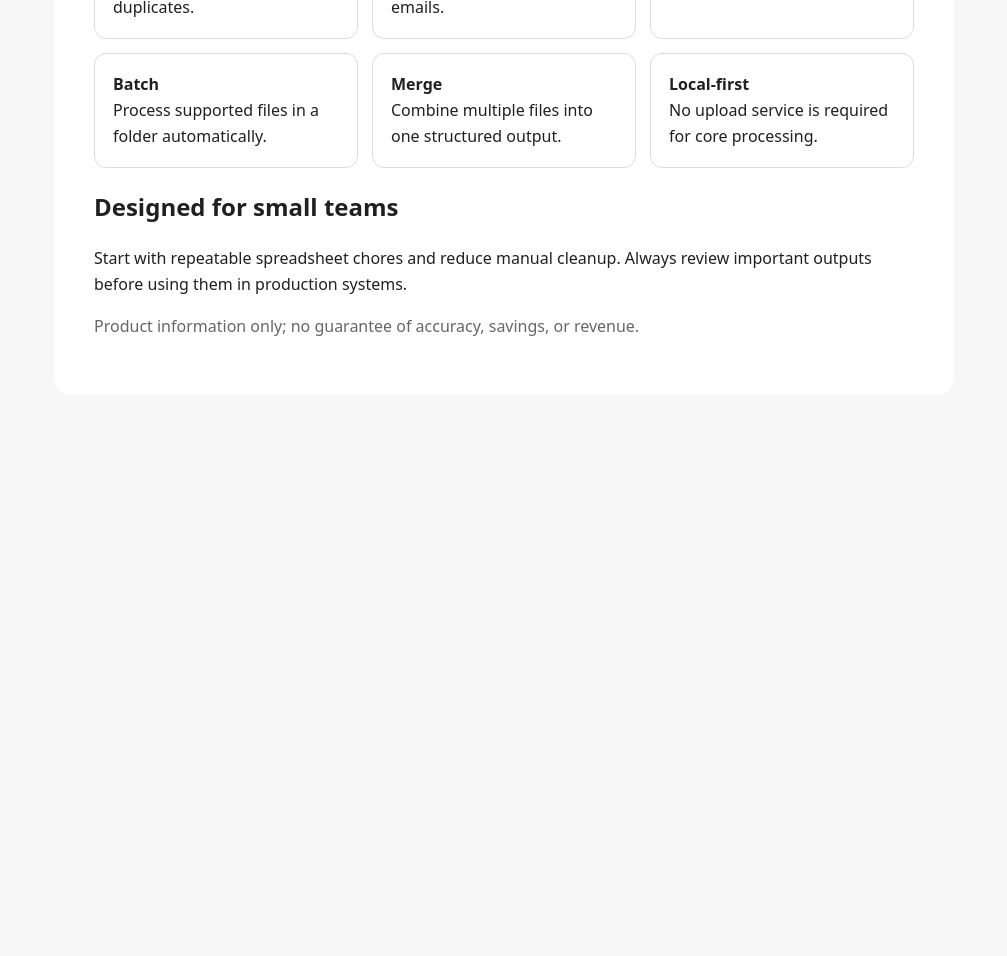
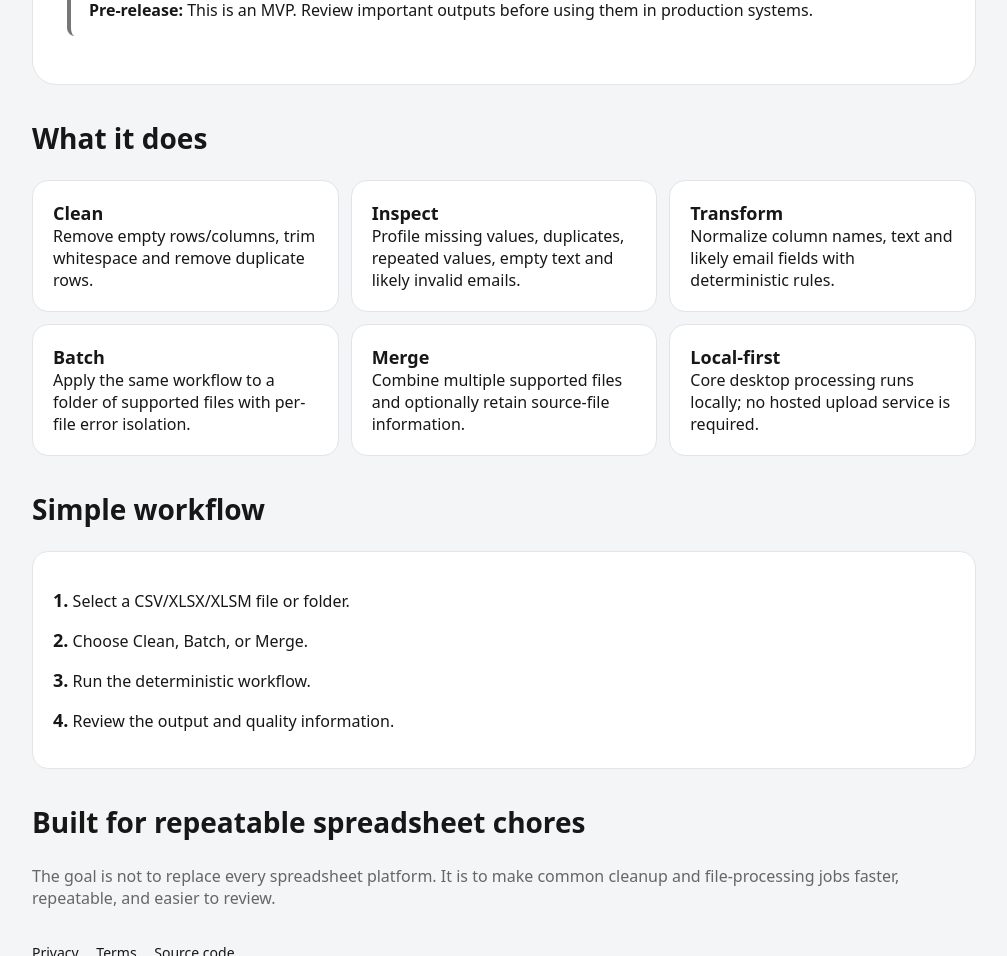
Before and after one commit to najafkalizadehkoorosh-cmyk/excel-automation-tool1390, a plain HTML site: page docs/index.html in a window 1280 px wide. Shown: the part 510-1466 px from the top of the page, without its empty margins (136-1143 px from the left). Before the commit the page ends 953 px from the top, so only its background shows below. Drawn offline with Linux system fonts and the light colour scheme.

Commit message:
docs: improve product landing page

```diff
--- a/docs/index.html
+++ b/docs/index.html
@@ -1,25 +1,63 @@
 <!doctype html>
 <html lang="en">
 <head>
-  <meta charset="utf-8"><meta name="viewport" content="width=device-width,initial-scale=1">
-  <title>Excel Automation Tool — Clean, inspect and process data</title>
-  <meta name="description" content="A lightweight Windows tool for cleaning, transforming, profiling, batch-processing and merging Excel and CSV files locally.">
-  <style>body{font-family:system-ui,-apple-system,Segoe UI,sans-serif;max-width:900px;margin:auto;padding:48px 20px;line-height:1.6;background:#f7f7f7;color:#202020}main{background:white;padding:40px;border-radius:18px}h1{font-size:42px;line-height:1.1}a{display:inline-block;padding:11px 16px;border-radius:10px;background:#202020;color:white;text-decoration:none}.grid{display:grid;grid-template-columns:repeat(auto-fit,minmax(220px,1fr));gap:14px}.card{border:1px solid #ddd;padding:18px;border-radius:12px}.muted{color:#666}</style>
+  <meta charset="utf-8">
+  <meta name="viewport" content="width=device-width,initial-scale=1">
+  <title>Excel Automation Tool — Clean and automate spreadsheet work</title>
+  <meta name="description" content="A local-first Windows tool for cleaning, inspecting, transforming, batch-processing and merging Excel and CSV files.">
+  <meta name="robots" content="index,follow">
+  <style>
+    :root{font-family:system-ui,-apple-system,Segoe UI,sans-serif;color:#171717;background:#f4f5f7}
+    *{box-sizing:border-box}body{margin:0}main{max-width:980px;margin:auto;padding:28px 18px 60px}
+    .hero{background:#fff;border:1px solid #e2e4e8;border-radius:24px;padding:48px 34px;margin-bottom:18px}
+    .eyebrow{font-weight:700;letter-spacing:.04em;text-transform:uppercase;font-size:13px;color:#5f6368}
+    h1{font-size:clamp(36px,7vw,64px);line-height:1.02;margin:12px 0 18px;max-width:760px}
+    h2{font-size:28px;margin-top:34px}.lead{font-size:20px;color:#4b4f56;max-width:760px}
+    .actions{display:flex;gap:10px;flex-wrap:wrap;margin-top:24px}.button{padding:12px 17px;border-radius:11px;background:#171717;color:#fff;text-decoration:none;font-weight:700}.secondary{background:#fff;color:#171717;border:1px solid #d6d9de}
+    .grid{display:grid;grid-template-columns:repeat(auto-fit,minmax(230px,1fr));gap:12px}.card{background:#fff;border:1px solid #e2e4e8;border-radius:16px;padding:20px}.card strong{font-size:18px}.muted{color:#666}
+    .notice{padding:15px 18px;background:#fff;border-left:4px solid #777;border-radius:8px;margin-top:18px}
+    footer{margin-top:34px;font-size:14px}.links a{color:inherit;margin-right:14px}
+  </style>
 </head>
-<body><main>
-  <p class="muted">Excel Automation Tool</p>
-  <h1>Turn messy spreadsheets into usable data.</h1>
-  <p>Clean, inspect, transform, batch-process and merge Excel/CSV files from a simple Windows application. Core processing is designed to stay local on the user's machine.</p>
-  <p><a href="https://github.com/najafkalizadehkoorosh-cmyk/excel-automation-tool1390">View the project on GitHub</a></p>
+<body>
+<main>
+  <section class="hero">
+    <div class="eyebrow">Excel Automation Tool</div>
+    <h1>Turn repetitive spreadsheet work into a simple workflow.</h1>
+    <p class="lead">Clean, inspect, transform, batch-process and merge Excel/CSV files from a lightweight Windows application. Core processing is local-first, so the basic workflow does not require uploading your spreadsheets.</p>
+    <div class="actions">
+      <a class="button" href="https://github.com/najafkalizadehkoorosh-cmyk/excel-automation-tool1390">View on GitHub</a>
+      <a class="button secondary" href="quickstart.md">Read the quick start</a>
+    </div>
+    <div class="notice"><strong>Pre-release:</strong> This is an MVP. Review important outputs before using them in production systems.</div>
+  </section>
+
+  <h2>What it does</h2>
   <section class="grid">
-    <div class="card"><strong>Clean</strong><br>Remove empty rows/columns, trim text and duplicates.</div>
-    <div class="card"><strong>Inspect</strong><br>Find missing values, duplicates and likely invalid emails.</div>
-    <div class="card"><strong>Transform</strong><br>Normalize column names, text and email fields.</div>
-    <div class="card"><strong>Batch</strong><br>Process supported files in a folder automatically.</div>
-    <div class="card"><strong>Merge</strong><br>Combine multiple files into one structured output.</div>
-    <div class="card"><strong>Local-first</strong><br>No upload service is required for core processing.</div>
+    <div class="card"><strong>Clean</strong><br>Remove empty rows/columns, trim whitespace and remove duplicate rows.</div>
+    <div class="card"><strong>Inspect</strong><br>Profile missing values, duplicates, repeated values, empty text and likely invalid emails.</div>
+    <div class="card"><strong>Transform</strong><br>Normalize column names, text and likely email fields with deterministic rules.</div>
+    <div class="card"><strong>Batch</strong><br>Apply the same workflow to a folder of supported files with per-file error isolation.</div>
+    <div class="card"><strong>Merge</strong><br>Combine multiple supported files and optionally retain source-file information.</div>
+    <div class="card"><strong>Local-first</strong><br>Core desktop processing runs locally; no hosted upload service is required.</div>
   </section>
-  <h2>Designed for small teams</h2>
-  <p>Start with repeatable spreadsheet chores and reduce manual cleanup. Always review important outputs before using them in production systems.</p>
-  <p class="muted">Product information only; no guarantee of accuracy, savings, or revenue.</p>
-</main></body></html>
+
+  <h2>Simple workflow</h2>
+  <section class="card">
+    <p><strong>1.</strong> Select a CSV/XLSX/XLSM file or folder.</p>
+    <p><strong>2.</strong> Choose Clean, Batch, or Merge.</p>
+    <p><strong>3.</strong> Run the deterministic workflow.</p>
+    <p><strong>4.</strong> Review the output and quality information.</p>
+  </section>
+
+  <h2>Built for repeatable spreadsheet chores</h2>
+  <p class="muted">The goal is not to replace every spreadsheet platform. It is to make common cleanup and file-processing jobs faster, repeatable, and easier to review.</p>
+
+  <footer class="links">
+    <a href="privacy.html">Privacy</a>
+    <a href="terms.html">Terms</a>
+    <a href="https://github.com/najafkalizadehkoorosh-cmyk/excel-automation-tool1390">Source code</a>
+  </footer>
+</main>
+</body>
+</html>
```
